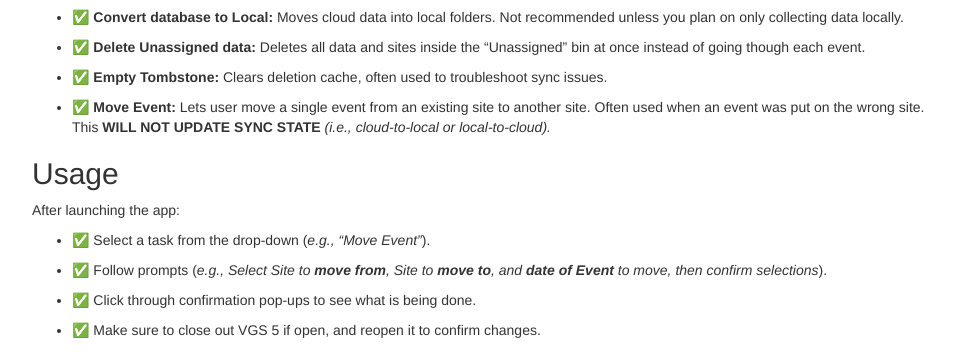
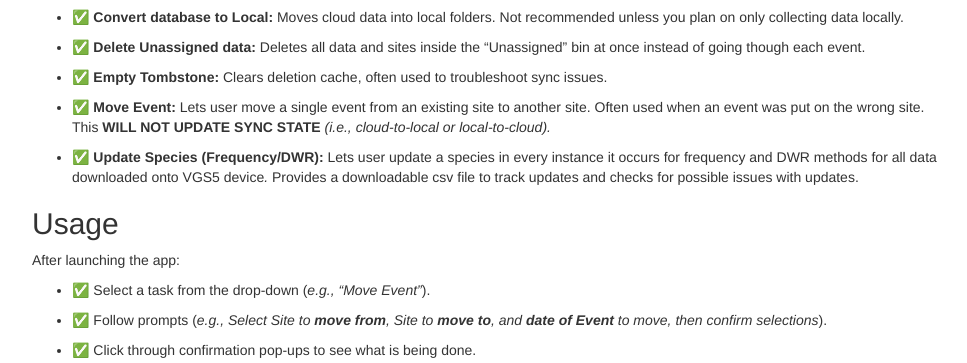
Before and after one commit to tgilbert14/VGSLite, an Electron app: page README.html in a window 1200 px wide. Shown: the part 752-1115 px from the top of the page, without its empty margins (113-1080 px from the left). Drawn offline with nearby package versions, Linux system fonts and the light colour scheme; some packages are replaced by stand-ins of ours.

Commit message:
ReadMe update and fix to QA/QC .csv download query

```diff
--- a/README.html
+++ b/README.html
@@ -386,6 +386,11 @@ used to troubleshoot sync issues.</p></li>
 from an existing site to another site. Often used when an event was put
 on the wrong site. This <strong>WILL NOT UPDATE SYNC STATE</strong>
 <em>(i.e., cloud-to-local or local-to-cloud).</em></p></li>
+<li><p>✅ <strong>Update Species (Frequency/DWR):</strong> Lets user
+update a species in every instance it occurs for frequency and DWR
+methods for all data downloaded onto VGS5 device<em>.</em> Provides a
+downloadable csv file to track updates and checks for possible issues
+with updates.</p></li>
 </ul>
 </div>
 <div id="usage" class="section level2">
```
Also changed, not shown: www/README.html (+5 -0 lines), README.md, 1 other file.
